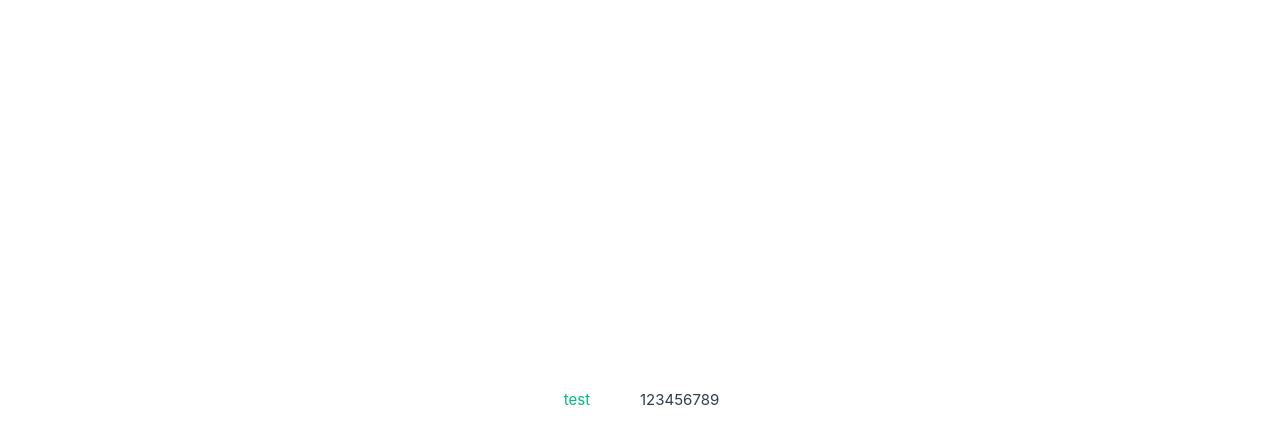
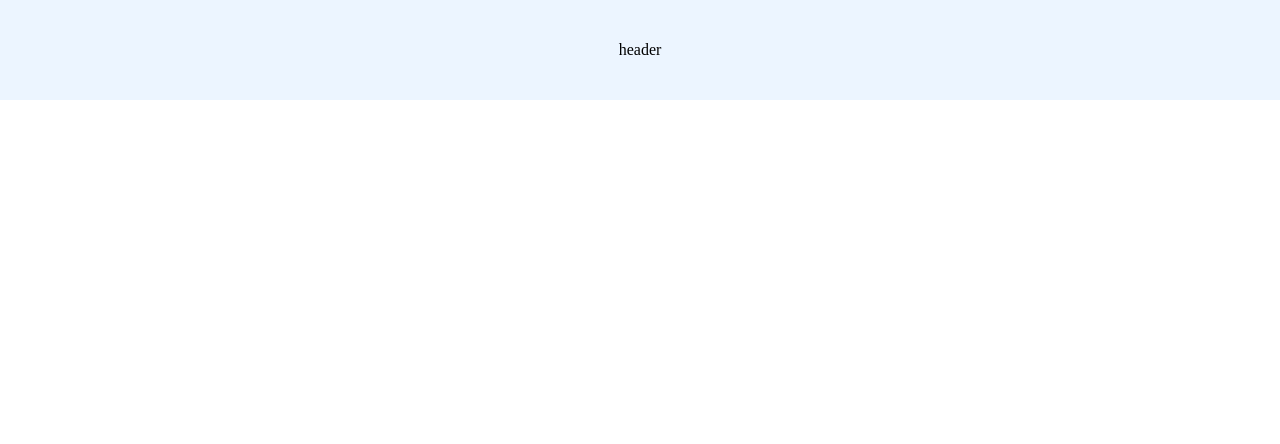
Before and after one commit to shanlihang/wldz-ui, a Vue app: page / in a window 1280 px wide. Before the commit this address had no page. Shown: the top 444 px of the page. Built offline with nearby package versions, Linux system fonts and the light colour scheme.

Commit message:
设计全屏页面组件及header组件

```diff
--- a/src/App.vue
+++ b/src/App.vue
@@ -1,12 +1,9 @@
 <script setup lang="ts">
-import { RouterLink, RouterView } from 'vue-router'
+import TestView from './views/TestView.vue'
 </script>
 
 <template>
-  <div>
-    <RouterLink to="/test">test</RouterLink>
-  </div>
-  <RouterView />
+<div><TestView /></div>
 </template>
 
 <style scoped>
--- a/src/assets/base.css
+++ /dev/null
@@ -1,86 +0,0 @@
-/* color palette from <https://github.com/vuejs/theme> */
-:root {
-  --vt-c-white: #ffffff;
-  --vt-c-white-soft: #f8f8f8;
-  --vt-c-white-mute: #f2f2f2;
-
-  --vt-c-black: #181818;
-  --vt-c-black-soft: #222222;
-  --vt-c-black-mute: #282828;
-
-  --vt-c-indigo: #2c3e50;
-
-  --vt-c-divider-light-1: rgba(60, 60, 60, 0.29);
-  --vt-c-divider-light-2: rgba(60, 60, 60, 0.12);
-  --vt-c-divider-dark-1: rgba(84, 84, 84, 0.65);
-  --vt-c-divider-dark-2: rgba(84, 84, 84, 0.48);
-
-  --vt-c-text-light-1: var(--vt-c-indigo);
-  --vt-c-text-light-2: rgba(60, 60, 60, 0.66);
-  --vt-c-text-dark-1: var(--vt-c-white);
-  --vt-c-text-dark-2: rgba(235, 235, 235, 0.64);
-}
-
-/* semantic color variables for this project */
-:root {
-  --color-background: var(--vt-c-white);
-  --color-background-soft: var(--vt-c-white-soft);
-  --color-background-mute: var(--vt-c-white-mute);
-
-  --color-border: var(--vt-c-divider-light-2);
-  --color-border-hover: var(--vt-c-divider-light-1);
-
-  --color-heading: var(--vt-c-text-light-1);
-  --color-text: var(--vt-c-text-light-1);
-
-  --section-gap: 160px;
-}
-
-@media (prefers-color-scheme: dark) {
-  :root {
-    --color-background: var(--vt-c-black);
-    --color-background-soft: var(--vt-c-black-soft);
-    --color-background-mute: var(--vt-c-black-mute);
-
-    --color-border: var(--vt-c-divider-dark-2);
-    --color-border-hover: var(--vt-c-divider-dark-1);
-
-    --color-heading: var(--vt-c-text-dark-1);
-    --color-text: var(--vt-c-text-dark-2);
-  }
-}
-
-*,
-*::before,
-*::after {
-  box-sizing: border-box;
-  margin: 0;
-  font-weight: normal;
-}
-
-body {
-  min-height: 100vh;
-  color: var(--color-text);
-  background: var(--color-background);
-  transition:
-    color 0.5s,
-    background-color 0.5s;
-  line-height: 1.6;
-  font-family:
-    Inter,
-    -apple-system,
-    BlinkMacSystemFont,
-    'Segoe UI',
-    Roboto,
-    Oxygen,
-    Ubuntu,
-    Cantarell,
-    'Fira Sans',
-    'Droid Sans',
-    'Helvetica Neue',
-    sans-serif;
-  font-size: 15px;
-  text-rendering: optimizeLegibility;
-  -webkit-font-smoothing: antialiased;
-  -moz-osx-font-smoothing: grayscale;
-}
--- a/src/assets/main.css
+++ /dev/null
@@ -1,35 +0,0 @@
-@import './base.css';
-
-#app {
-  max-width: 1280px;
-  margin: 0 auto;
-  padding: 2rem;
-  font-weight: normal;
-}
-
-a,
-.green {
-  text-decoration: none;
-  color: hsla(160, 100%, 37%, 1);
-  transition: 0.4s;
-  padding: 3px;
-}
-
-@media (hover: hover) {
-  a:hover {
-    background-color: hsla(160, 100%, 37%, 0.2);
-  }
-}
-
-@media (min-width: 1024px) {
-  body {
-    display: flex;
-    place-items: center;
-  }
-
-  #app {
-    display: grid;
-    grid-template-columns: 1fr 1fr;
-    padding: 0 2rem;
-  }
-}
--- /dev/null
+++ b/src/assets/reset.css
@@ -0,0 +1,46 @@
+html, body, div, span, applet, object, iframe,
+h1, h2, h3, h4, h5, h6, p, blockquote, pre,
+a, abbr, acronym, address, big, cite, code,
+del, dfn, em, img, ins, kbd, q, s, samp,
+small, strike, strong, sub, sup, tt, var,
+b, u, i, center,
+dl, dt, dd, ol, ul, li,
+fieldset, form, label, legend,
+table, caption, tbody, tfoot, thead, tr, th, td,
+article, aside, canvas, details, embed,
+figure, figcaption, footer, header, hgroup,
+menu, nav, output, ruby, section, summary,
+time, mark, audio, video {
+   margin: 0;
+   padding: 0;
+   border: 0;
+   font-size: 100%;
+   font: inherit;
+   vertical-align: baseline;
+}
+/* HTML5 display-role reset for older browsers */
+article, aside, details, figcaption, figure,
+footer, header, hgroup, menu, nav, section {
+   display: block;
+}
+body {
+   line-height: 1;
+}
+ol, ul {
+   list-style: none;
+}
+blockquote, q {
+   quotes: none;
+}
+blockquote:before, blockquote:after,
+q:before, q:after {
+   content: '';
+   content: none;
+}
+table {
+   border-collapse: collapse;
+   border-spacing: 0;
+}
+a{
+   text-decoration: none;
+}
--- /dev/null
+++ b/src/components/containers/WlAllScreen.vue
@@ -0,0 +1,17 @@
+<!-- 全屏页面组件 -->
+<template>
+  <div class="container">
+    <slot>全屏布局组件</slot>
+  </div>
+</template>
+
+<script setup>
+</script>
+
+<style scoped>
+.container{
+    width: 100%;
+    height: 100vh;
+    background-color: rgb(236, 245, 255);
+}
+</style>
--- /dev/null
+++ b/src/components/containers/WlHeader.vue
@@ -0,0 +1,30 @@
+<template>
+  <div class="container" :style="style">
+    <slot>header</slot>
+  </div>
+</template>
+
+<script setup lang="ts">
+import {reactive, ref,defineProps} from 'vue'
+const props = defineProps({
+    height:{
+        type:String,
+        default:'100'
+    }
+})
+const style = reactive({
+    'height':props.height + 'px'
+})
+
+
+</script>
+
+<style scoped>
+.container{
+    width: 100%;
+    background-color: rgb(236, 245, 255);
+    display: flex;
+    justify-content: space-around;
+    align-items: center;
+}
+</style>
--- a/src/main.ts
+++ b/src/main.ts
@@ -1,4 +1,4 @@
-import './assets/main.css'
+import './assets/reset.css'
 
 import { createApp } from 'vue'
 import { createPinia } from 'pinia'
--- a/src/views/TestView.vue
+++ b/src/views/TestView.vue
@@ -1,9 +1,9 @@
 <script setup lang="ts">
-
+import WlHeader from '../components/containers/WlHeader.vue'
 </script>
 
 <template>
-    <div>123456789</div>
+    <div><WlHeader height="100"></WlHeader></div>
 </template>
 
 <style scoped>
```
Also changed, not shown: src/components/containers/WlLayout.vue (added, +10 -0 lines).
